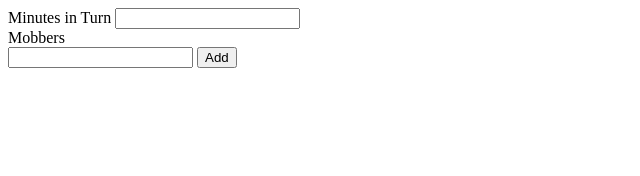
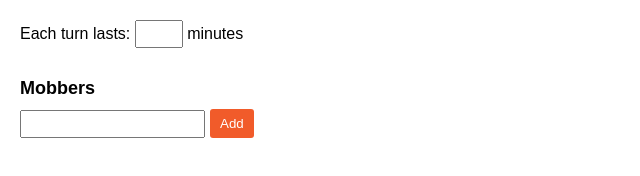
Before and after one commit to pluralsight/mob-timer, an Electron app: page src/config/index.html in a window 800 px wide. Shown: the whole page, without its empty margins (0-640 px from the left). Drawn offline with Linux system fonts and the light colour scheme; no server answers.

Commit message:
style config window

```diff
--- a/src/config/index.css
+++ b/src/config/index.css
@@ -0,0 +1,59 @@
+body {
+  margin: 0;
+  padding: 0;
+  font-family: sans-serif;
+}
+
+input {
+  height: 22px;
+}
+
+.container {
+  margin: 20px;
+}
+
+.minutes {
+  width: 40px;
+}
+
+.mobbers {
+  margin-top: 30px;
+}
+
+.mobbersLabel {
+  font-weight: bold;
+  font-size: 18px;
+}
+
+.mobber {
+  display: flex;
+  padding: 4px;
+  align-items: center;
+}
+
+.mobber:nth-child(odd) {
+  background-color: #dcdcdc;
+}
+
+.mobber .name {
+
+}
+
+.mobber .rmBtn {
+  display: block;
+  margin-left: auto;
+}
+
+.addLabel {
+  display: flex;
+  align-items: center;
+  padding-top: 10px;
+}
+.btn {
+  background-color: #f15b2a;
+  border: 0;
+  border-radius: 3px;
+  padding: 7px 10px;
+  color: #fff;
+  margin-left: 5px;
+}
--- a/src/config/index.html
+++ b/src/config/index.html
@@ -9,17 +9,17 @@
     <div class="container">
       <div class="time">
         <label for="minutes">
-          Minutes in Turn
-          <input type="number" id="minutes" min="1" />
+          Each turn lasts:
+          <input type="number" id="minutes" min="1" class="minutes" /> minutes
         </label>
       </div>
       <div class="mobbers">
-        <label for="mobbers">
+        <label for="mobbers" class="mobbersLabel">
           Mobbers
         </label>
-        <div id="mobbers" class="mobbers"></div>
+        <div id="mobbers"></div>
         <form id="addMobberForm">
-          <label for="add">
+          <label for="add" class="addLabel">
             <input type="text" id="add" />
             <button class="btn add">Add</button>
           </label>
--- a/src/config/index.js
+++ b/src/config/index.js
@@ -15,7 +15,7 @@ function createMobberEl(mobber) {
   el.appendChild(nameEl)
 
   const rmBtn = document.createElement('button')
-  rmBtn.classList.add('rmBtn')
+  rmBtn.classList.add('btn', 'rmBtn')
   rmBtn.innerHTML = 'Remove'
   el.appendChild(rmBtn)
 
```
Also changed, not shown: src/main.js (+6 -5 lines).
